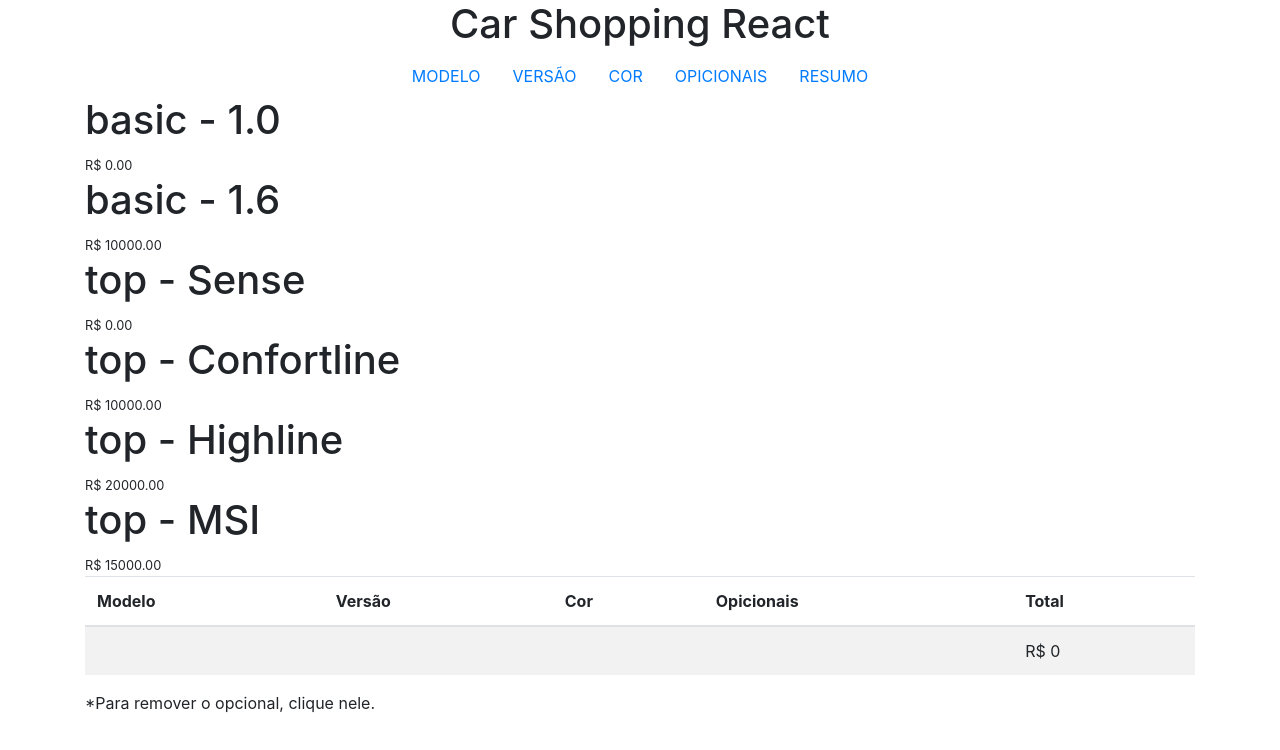
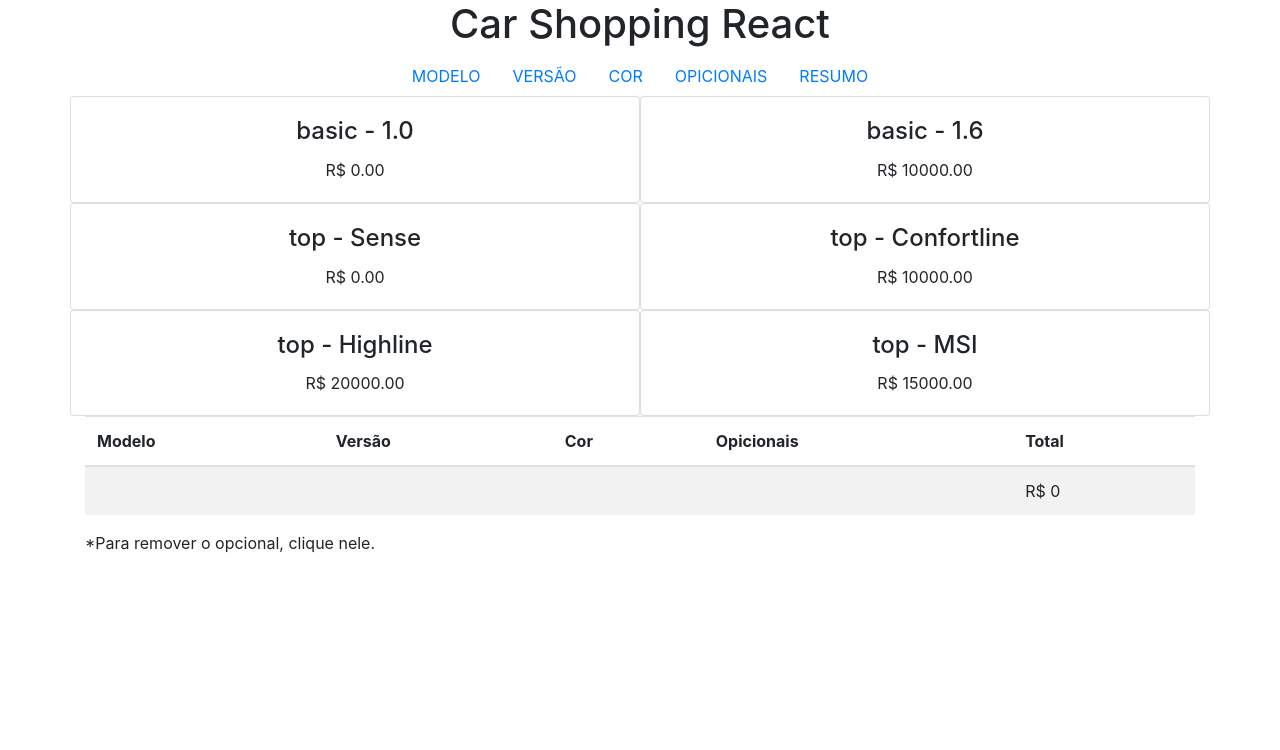
Before and after one commit to iec-ffr/Final, a React (Create React App) app: page /versoes in a window 1280 px wide. Shown: the top 750 px of the page. Built offline with nearby package versions, Linux system fonts and the light colour scheme.

Commit message:
formatação versões

```diff
--- a/src/components/VersionItem/VersionItem.js
+++ b/src/components/VersionItem/VersionItem.js
@@ -18,10 +18,13 @@ const VersionItem = props =>{
     }
 
     return(
-       <div onClick={()=>addStore()}>
-           <h1>{model} - {name}</h1>
-           <small>R$ {price.toFixed(2)}</small>
-       </div>
+        <div class="card col-6 text-center"  onClick={()=>addStore()}>
+        <div class="card-body">
+          <h4 class="card-title">{model} - {name}</h4>
+          <p class="card-text">R$ {price.toFixed(2)}</p>
+
+        </div>
+      </div>
     )
 }
 
--- a/src/views/Version.js
+++ b/src/views/Version.js
@@ -22,10 +22,12 @@ const Version = () =>{
     return (
         <>
         {
-            version.map(ver=>
+            <div className="row">
+            {version.map(ver=>
 
                 <VersionItem key={ver.id} verId={ver.id} verModel={ver.model} verName={ver.name} verPrice={ver.price}/>
-            )
+            )}
+            </div>
         }
 
         <Resum/>
```
